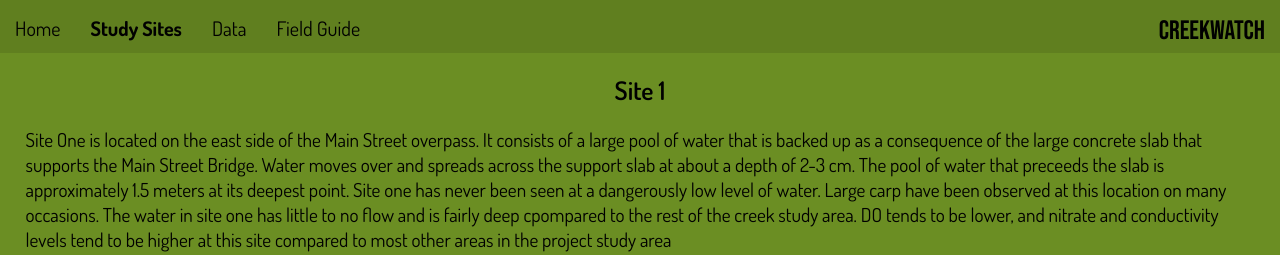
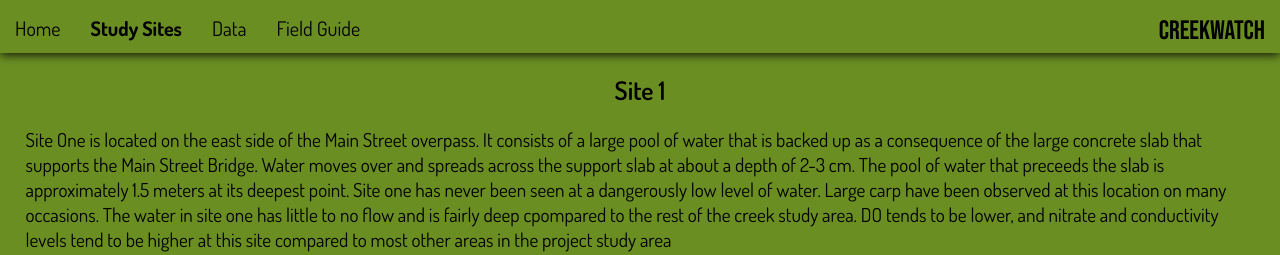
Before and after one commit to subatuba21/Creek, a PHP site: page /studysites.php in a window 1280 px wide. Shown: the top 255 px of the page. Run offline with PHP 8.4, Linux system fonts and the light colour scheme; some libraries are stand-ins or nearby versions.

Commit message:
visual changes to navbar and field guide

```diff
--- a/creek.css
+++ b/creek.css
@@ -17,8 +17,9 @@ html, body {
   font-family: 'Dosis', sans-serif;
   font-size: 15pt;
   text-align: center;
-  background-color: #607F1F;
+  background-color: #6B8E23;
   z-index: 3;
+  box-shadow: 0px 1px 10px;
 }
 
 #navbar-left {
@@ -261,6 +262,7 @@ h2 {
   display: grid;
   grid-template-columns: 1fr 1fr 1fr;
   grid-template-rows: auto auto auto auto auto;
+  padding: 10px;
 }
 
 #displayarea {
--- a/js/data.js
+++ b/js/data.js
@@ -7,7 +7,7 @@ getData.onreadystatechange = function() {
 }
 var viewporth = window.innerHeight;
 var height = document.getElementById('navbar').clientHeight;
-var dataheight = viewporth - height;
+var dataheight = viewporth - height - 20;
 dataheight = dataheight.toString();
 dataheight+='px';
 document.getElementById('datagrid').style.height=dataheight;
--- a/navbar.php
+++ b/navbar.php
@@ -3,7 +3,7 @@
   $homestyle = '';
   $homeDis='';
   if ($page=='home') {
-    $homestyle = 'background-color: rgba(255, 0, 0, 0);';
+    $homestyle = 'background-color: rgba(255, 0, 0, 0); box-shadow:0px 0px 0px';
     $homeDis = 'display:none;';
   }
   print "
```
Also changed, not shown: fieldguide.php (+2 -6 lines), index.php (+6 -4 lines).
